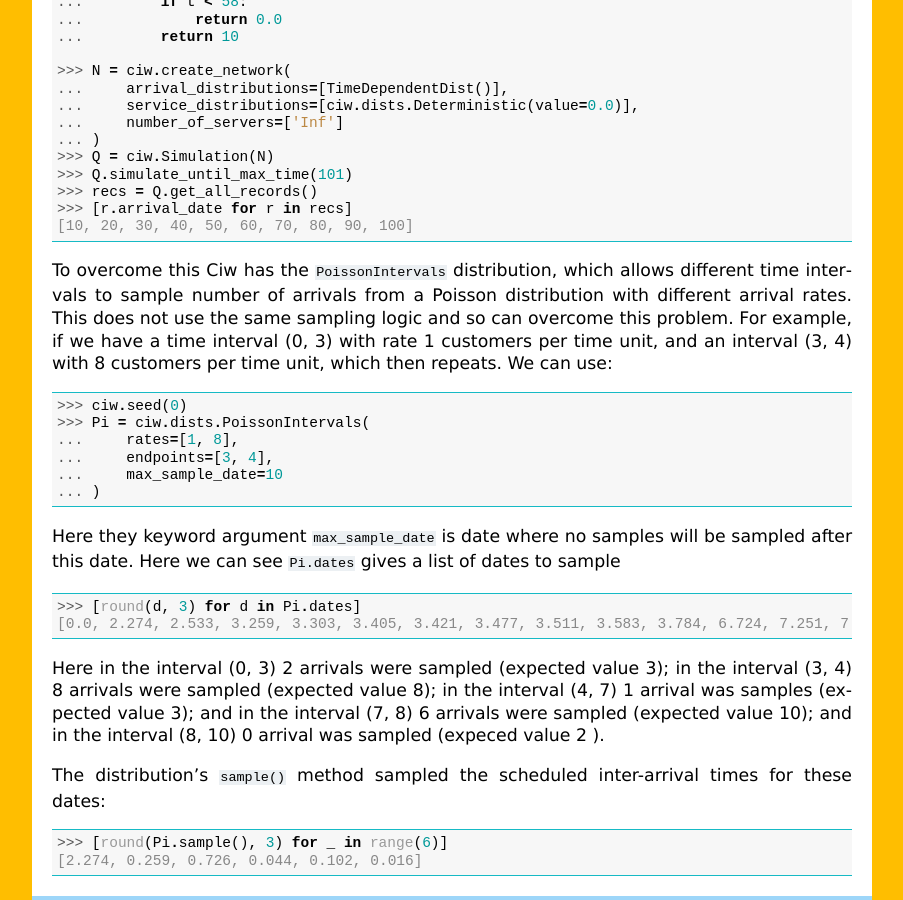
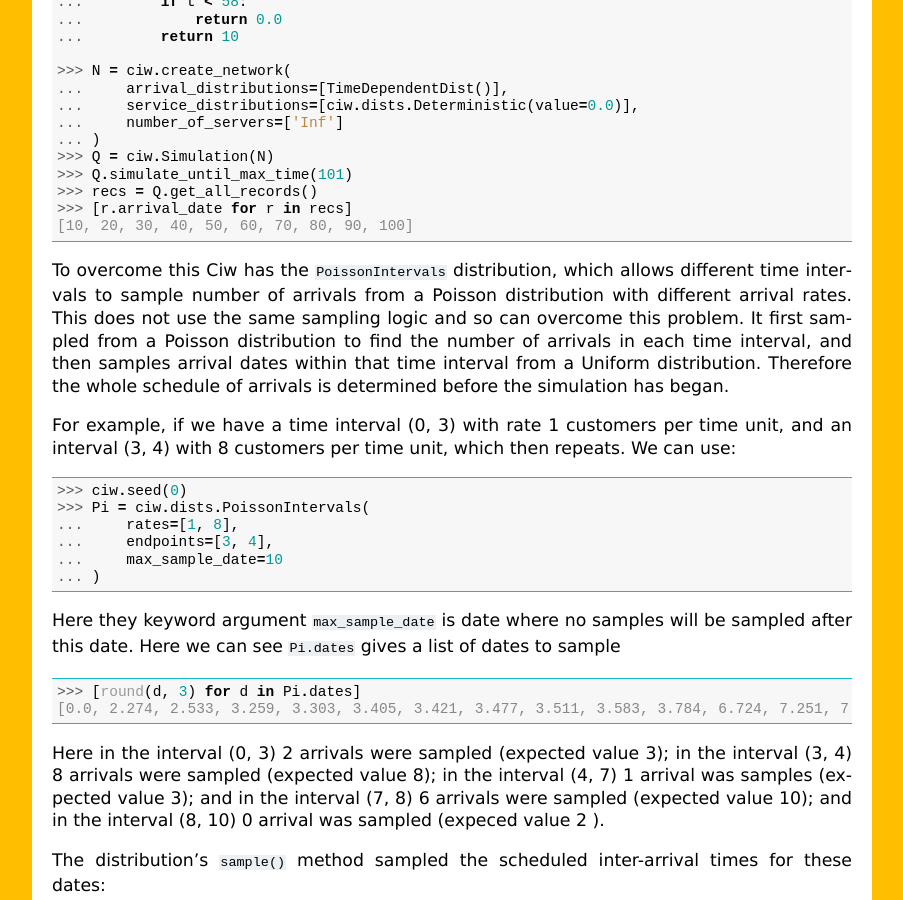
Before and after one commit to CiwPython/Ciw, a Sphinx documentation site: the page built from docs/Guides/time_dependent.rst, in a window 1280 px wide and 900 px high, scrolled down 1881 px. Shown: the whole window, without its empty margins (318-1221 px from the left). Built offline with Sphinx 7.4.7, drawn with Linux system fonts in a browser that asks for light colours; pages that are not in the unit, such as notebooks, are missing from menus.

Commit message:
add more info on PoissonIntervals

```diff
--- a/AUTHORS.rst
+++ b/AUTHORS.rst
@@ -5,6 +5,7 @@ Ciw has been developed by the following contributors:
 
 + `Geraint Palmer <https://github.com/geraintpalmer/>`_
 + `Vincent Knight <https://github.com/drvinceknight/>`_
++ `Paul Harper <https://sites.google.com/site/profpaulharper/home>`_
 + `Lieke Hölscher <https://github.com/Lieke19/>`_
 + `Sam Luen-English <https://github.com/sluenenglish/>`_
 + `Alex Carney <https://github.com/alcarney/>`_
--- a/docs/Guides/time_dependent.rst
+++ b/docs/Guides/time_dependent.rst
@@ -96,7 +96,9 @@ For example::
     [10, 20, 30, 40, 50, 60, 70, 80, 90, 100]
 
 
-To overcome this Ciw has the :code:`PoissonIntervals` distribution, which allows different time intervals to sample number of arrivals from a Poisson distribution with different arrival rates. This does not use the same sampling logic and so can overcome this problem. For example, if we have a time interval (0, 3) with rate 1 customers per time unit, and an interval (3, 4) with 8 customers per time unit, which then repeats. We can use::
+To overcome this Ciw has the :code:`PoissonIntervals` distribution, which allows different time intervals to sample number of arrivals from a Poisson distribution with different arrival rates. This does not use the same sampling logic and so can overcome this problem. It first sampled from a Poisson distribution to find the number of arrivals in each time interval, and then samples arrival dates within that time interval from a Uniform distribution. Therefore the whole schedule of arrivals is determined before the simulation has began.
+
+For example, if we have a time interval (0, 3) with rate 1 customers per time unit, and an interval (3, 4) with 8 customers per time unit, which then repeats. We can use::
 
     >>> ciw.seed(0)
     >>> Pi = ciw.dists.PoissonIntervals(
```
